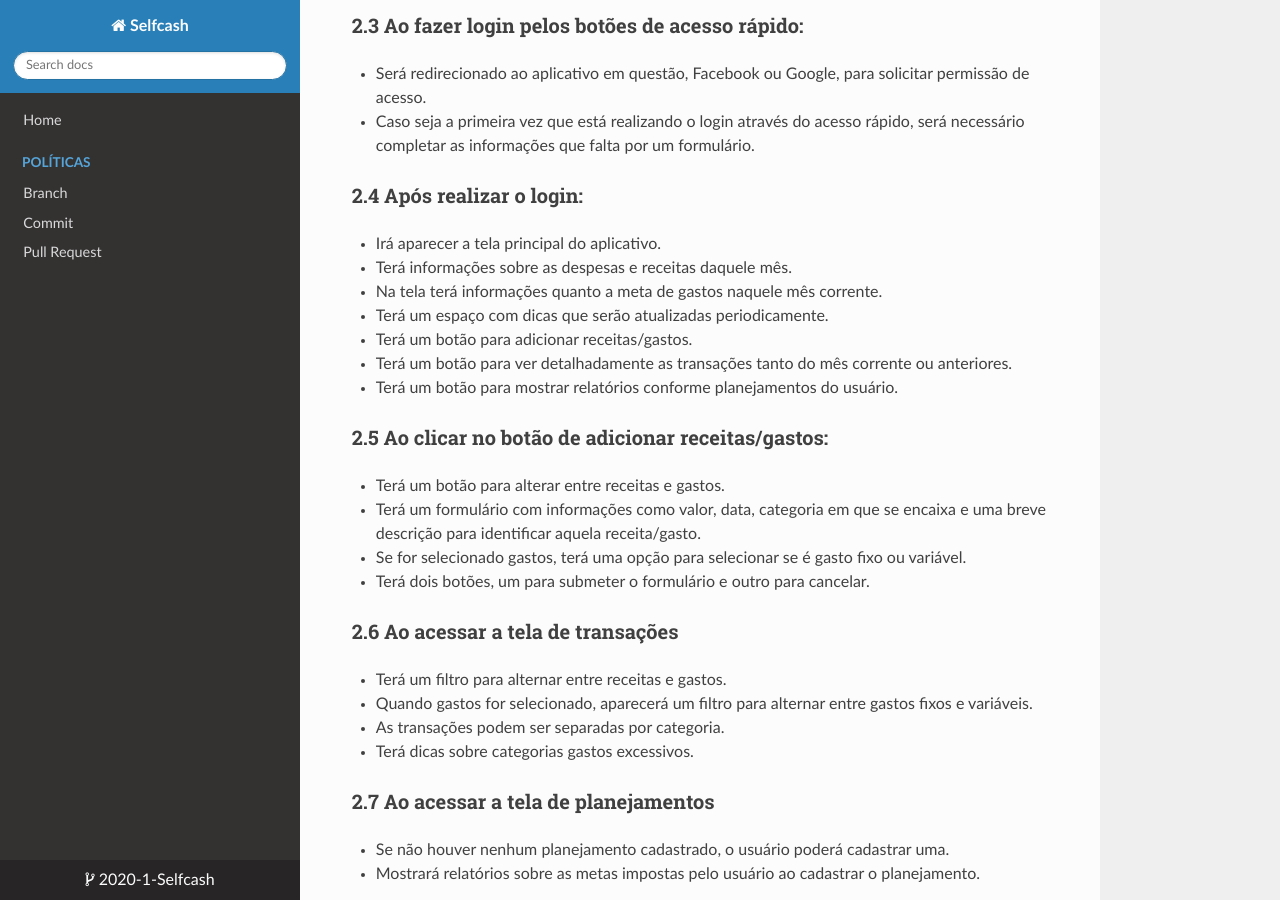
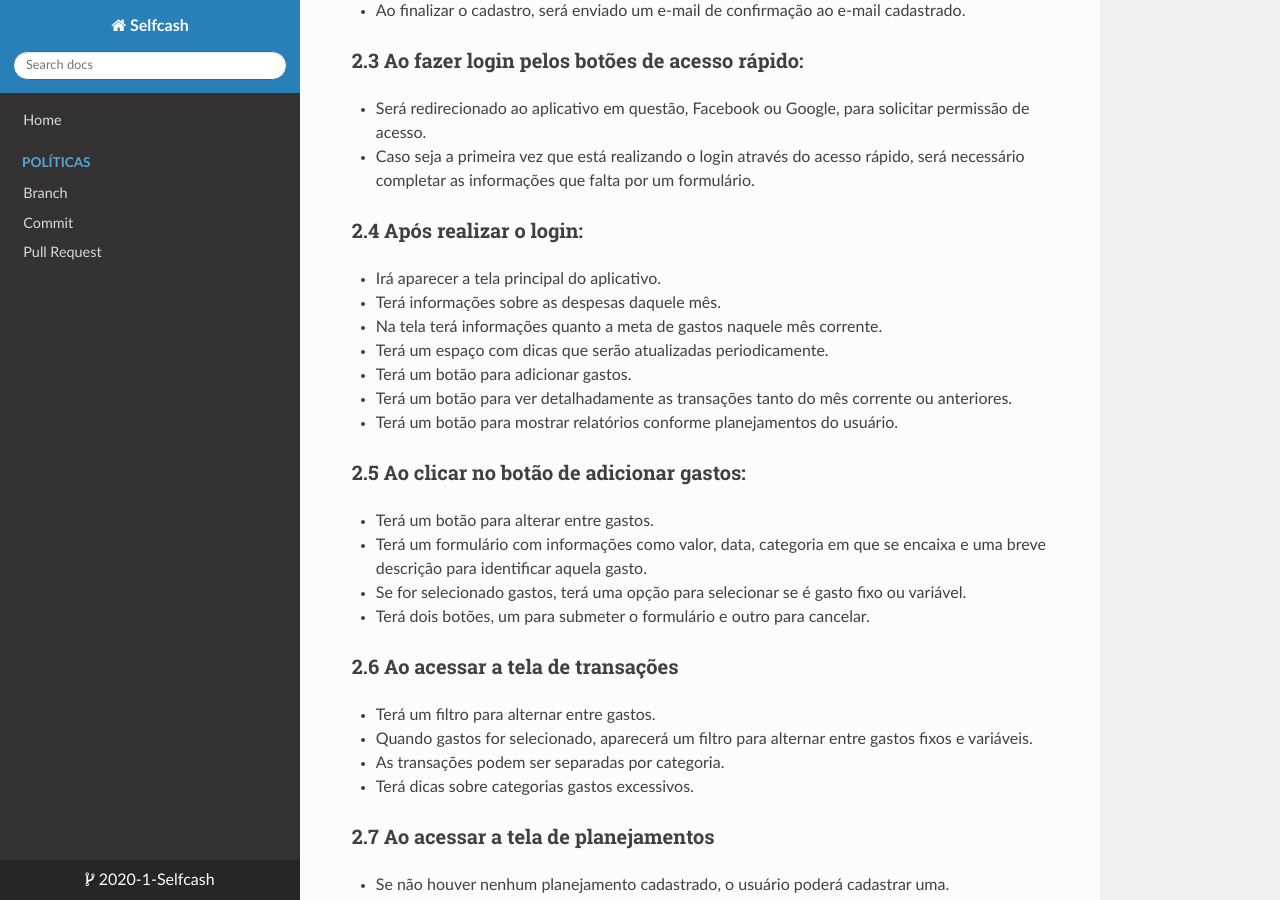
Before and after one commit to 2020-1-Selfcash/Docs, an MkDocs documentation site: the page built from docs/Dinâmica e Seminário I/introspeccao.md, in a window 1280 px wide and 900 px high, scrolled down 815 px. Built offline with MkDocs 1.6.1, drawn with Linux system fonts in a browser that asks for light colours; nearby versions of some CDN libraries; some of the changed text lies outside the part shown.

Commit message:
Update introspection

```diff
--- a/docs/Dinâmica e Seminário I/introspeccao.md
+++ b/docs/Dinâmica e Seminário I/introspeccao.md
@@ -30,23 +31,23 @@ A Introspecção é uma técnica de elicitação de requisitos onde parte do pre
 ### 2.4 Após realizar o login:
 
 * Irá aparecer a tela principal do aplicativo.
-* Terá informações sobre as despesas e receitas daquele mês.
+* Terá informações sobre as despesas daquele mês.
 * Na tela terá informações quanto a meta de gastos naquele mês corrente.
 * Terá um espaço com dicas que serão atualizadas periodicamente.
-* Terá um botão para adicionar receitas/gastos.
+* Terá um botão para adicionar gastos.
 * Terá um botão para ver detalhadamente as transações tanto do mês corrente ou anteriores.
 * Terá um botão para mostrar relatórios conforme planejamentos do usuário.
 
-### 2.5 Ao clicar no botão de adicionar receitas/gastos:
+### 2.5 Ao clicar no botão de adicionar gastos:
 
-* Terá um botão para alterar entre receitas e gastos.
-* Terá um formulário com informações como valor, data, categoria em que se encaixa e uma breve descrição para identificar aquela receita/gasto.
+* Terá um botão para alterar entre gastos.
+* Terá um formulário com informações como valor, data, categoria em que se encaixa e uma breve descrição para identificar aquela gasto.
 * Se for selecionado gastos, terá uma opção para selecionar se é gasto fixo ou variável.
 * Terá dois botões, um para submeter o formulário e outro para cancelar.
 
 ### 2.6 Ao acessar a tela de transações
 
-* Terá um filtro para alternar entre receitas e gastos.
+* Terá um filtro para alternar entre gastos.
 * Quando gastos for selecionado, aparecerá um filtro para alternar entre gastos fixos e variáveis.
 * As transações podem ser separadas por categoria.
 * Terá dicas sobre categorias gastos excessivos.
```
Also changed, not shown: other parts of docs/Dinâmica e Seminário I/introspeccao.md (+1 -0 lines).
